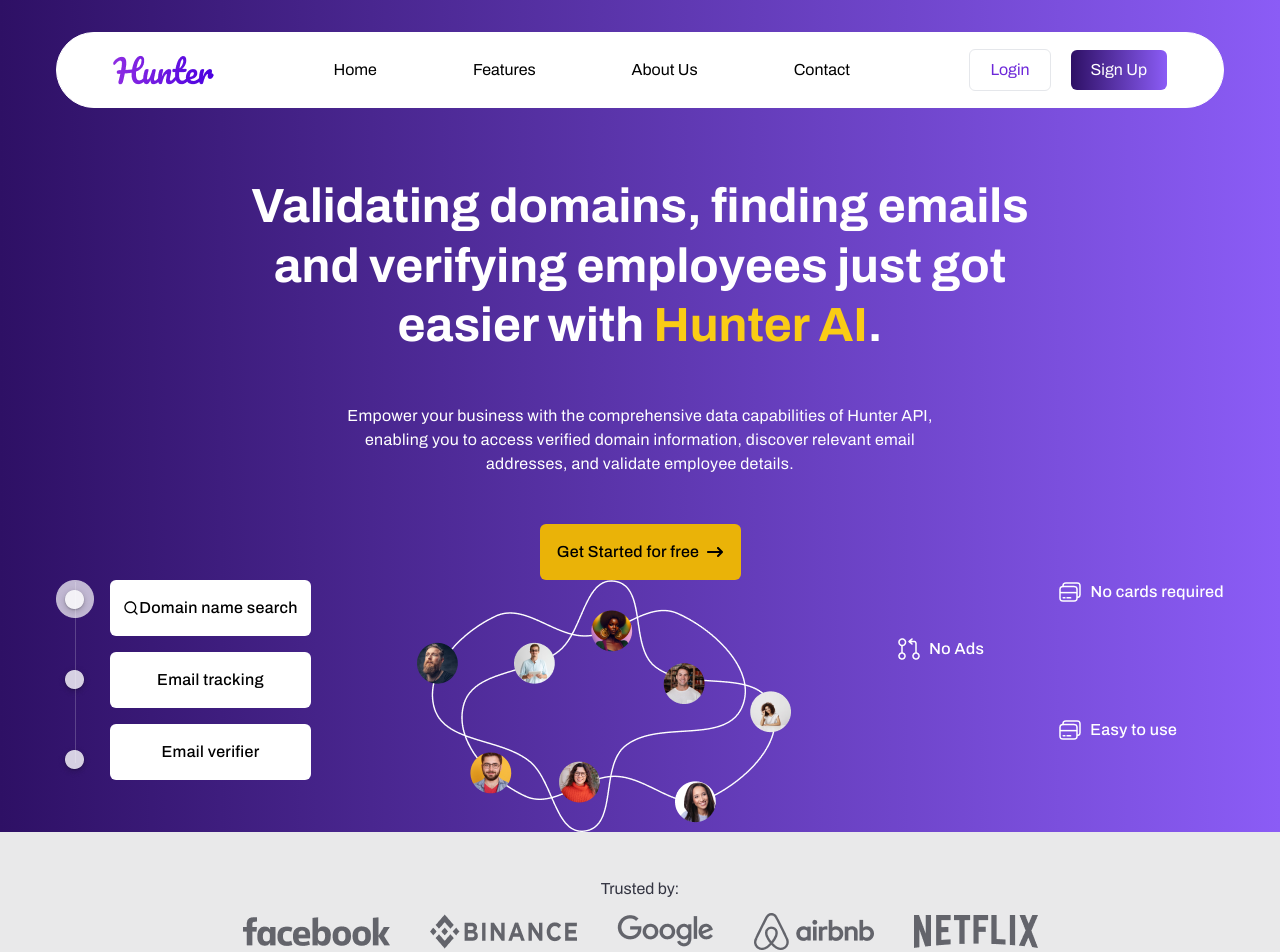
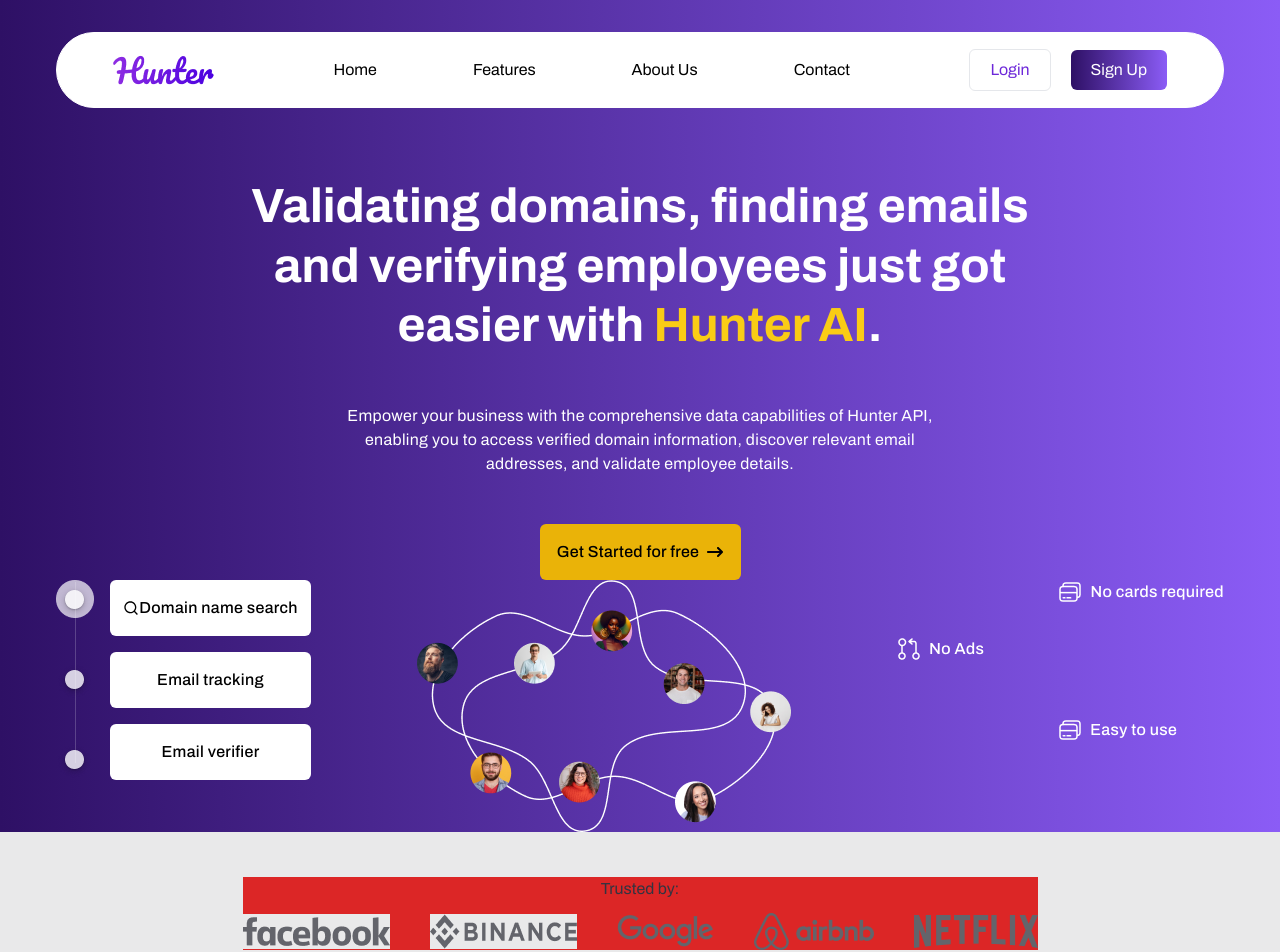
Before and after one commit to Franciscaamponsah/react-hunter, a React (Vite) app: page / in a window 1280 px wide. Shown: the top 952 px of the page. Built offline with nearby package versions, Linux system fonts and the light colour scheme.

Commit message:
Added a background color

```diff
--- a/src/components/TrustedCom.jsx
+++ b/src/components/TrustedCom.jsx
@@ -6,7 +6,7 @@
 
 const TrustedCom = () => {
   return (
-    <div className='space-y-3'>
+    <div className='space-y-3 bg-red-600'>
       <div className="flex justify-center items-center">
         <p className='text-[#333441]'>Trusted by:</p>
       </div>
```
